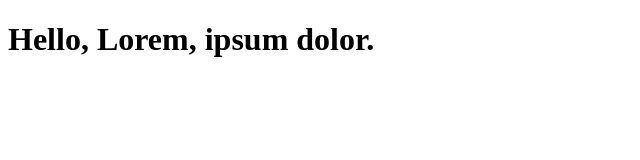
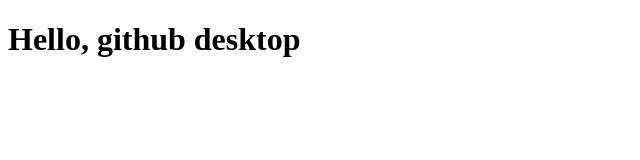
Before and after one commit to Atoonchanmala/Atoon_demo, a plain HTML site: page index.html in a window 1280 px wide. Shown: the whole page, without its empty margins (0-640 px from the left). Drawn offline with Linux system fonts and the light colour scheme.

Commit message:
Update index.html

```diff
--- a/index.html
+++ b/index.html
@@ -6,6 +6,6 @@
     <title>Document</title>
 </head>
 <body>
-    <h1>Hello, Lorem, ipsum dolor.</h1>
+    <h1>Hello, github desktop</h1>
 </body>
 </html>
```
